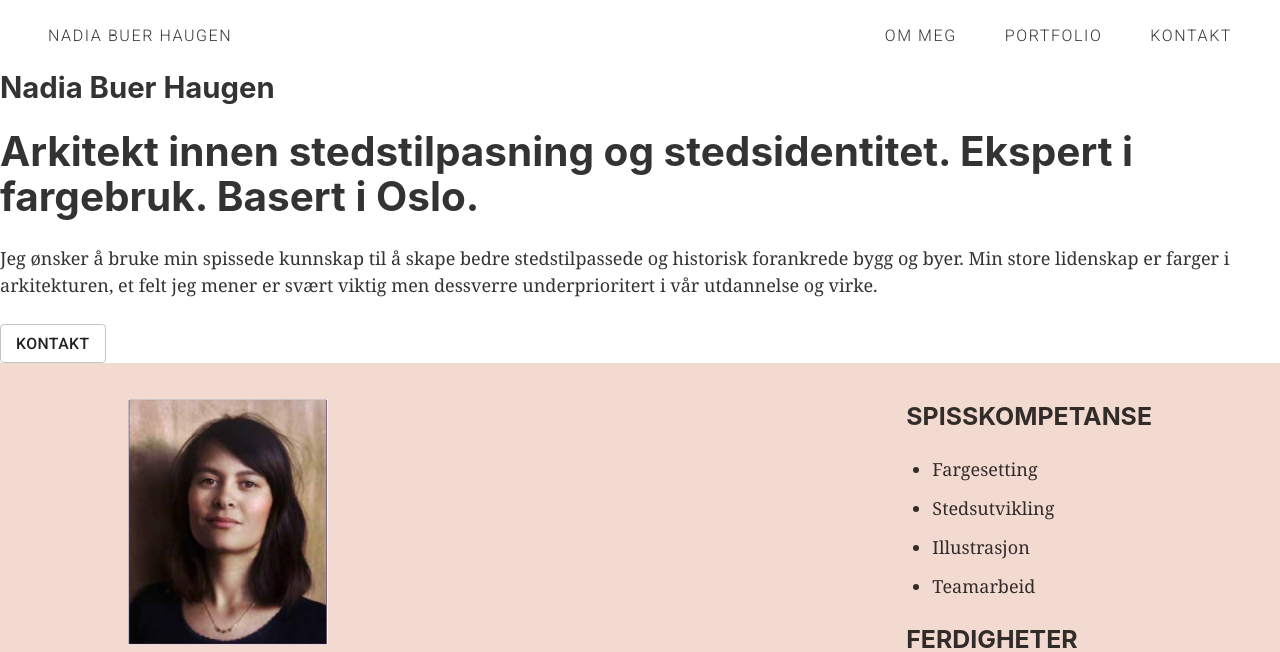
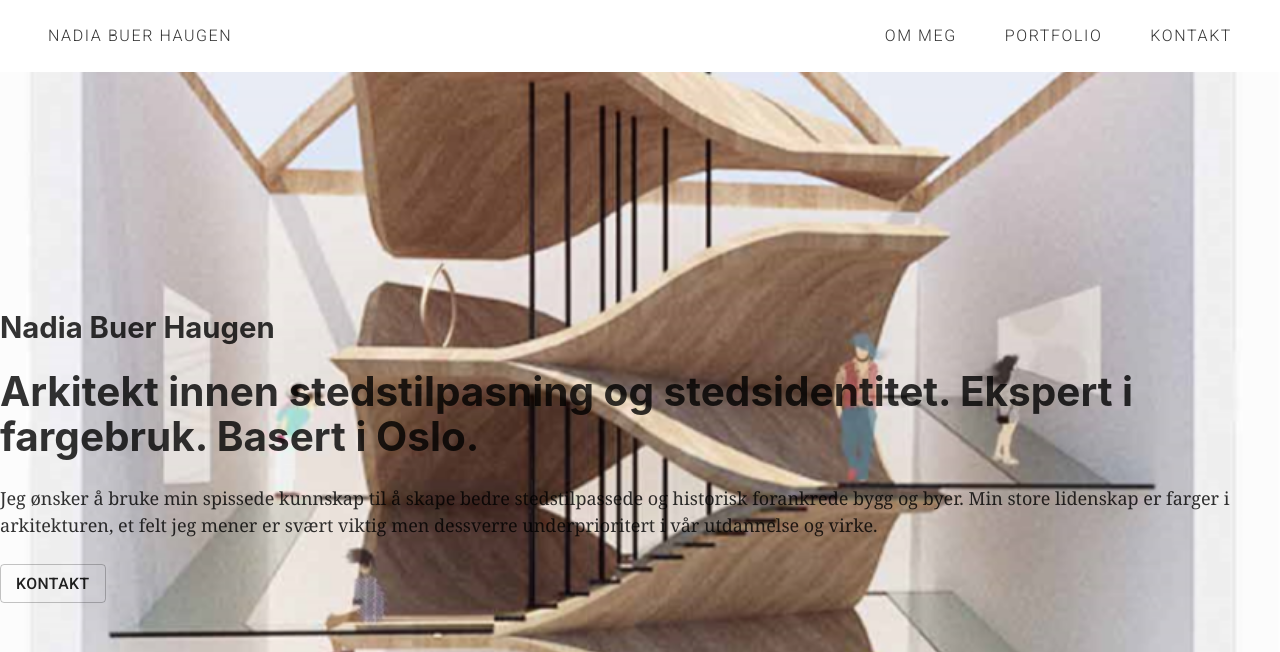
Before and after one commit to Jupihawx/NadiasWebsite, a Gatsby site: page / in a window 1280 px wide. Shown: the top 652 px of the page. Built offline with nearby package versions, Linux system fonts and the light colour scheme; Gatsby itself is replaced by a stand-in of ours.

Commit message:
First page first try ready

```diff
--- a/package.json
+++ b/package.json
@@ -7,6 +7,7 @@
   "dependencies": {
     "@material-ui/core": "^4.10.2",
     "gatsby": "^2.23.10",
+    "gatsby-background-image": "^1.1.1",
     "gatsby-image": "^2.4.8",
     "gatsby-plugin-google-fonts": "^1.0.1",
     "gatsby-plugin-manifest": "^2.4.13",
--- a/src/pages/index.js
+++ b/src/pages/index.js
@@ -3,6 +3,7 @@ import { Link, graphql } from "gatsby"
 import { Button } from "@material-ui/core"
 import Layout from "../components/layout"
 import Img from "gatsby-image"
+import BackgroundImage from "gatsby-background-image"
 
 import SEO from "../components/seo"
 
@@ -11,7 +12,11 @@ import classes from "./index.module.scss"
 const IndexPage = ({ data }) => (
   <Layout>
     <SEO title="Home" />
-    <section className={classes.backgroundWrapper}>
+    <section>
+      <BackgroundImage
+        className={classes.bgimage}
+        fluid={data.backgroundstairs.childImageSharp.fluid}
+      >
         <div className={classes.contentWrapper}>
           <div className={classes.textWrapper}>
             <h2>Nadia Buer Haugen</h2>
@@ -36,6 +41,7 @@ const IndexPage = ({ data }) => (
           <Link to="/using-typescript/">Go to "Using TypeScript"</Link> */}
           </div>
         </div>
+      </BackgroundImage>
     </section>
 
     <section className={classes.cvsection}>
@@ -199,6 +205,14 @@ export const query = graphql`
       }
     }
 
+    backgroundstairs: file(relativePath: { eq: "BackgroundMain.png" }) {
+      childImageSharp {
+        fluid(quality: 90) {
+          ...GatsbyImageSharpFluid
+        }
+      }
+    }
+
     village: file(relativePath: { eq: "Village.png" }) {
       childImageSharp {
         fluid(quality: 90) {
--- a/src/pages/index.module.scss
+++ b/src/pages/index.module.scss
@@ -114,9 +114,12 @@
   }
 }
 
+.bgimage {
+  padding: 240px 0;
+  background-size: auto;
+  background-position: right;
+}
 .background-wrapper {
-  padding: 240px 0;
-
   background-image: url(../images/BackgroundMain.png);
   background-repeat: no-repeat;
   background-position: right;
```
Also changed, not shown: 1 other file. Lines whose indentation alone changed are shown as unchanged.
